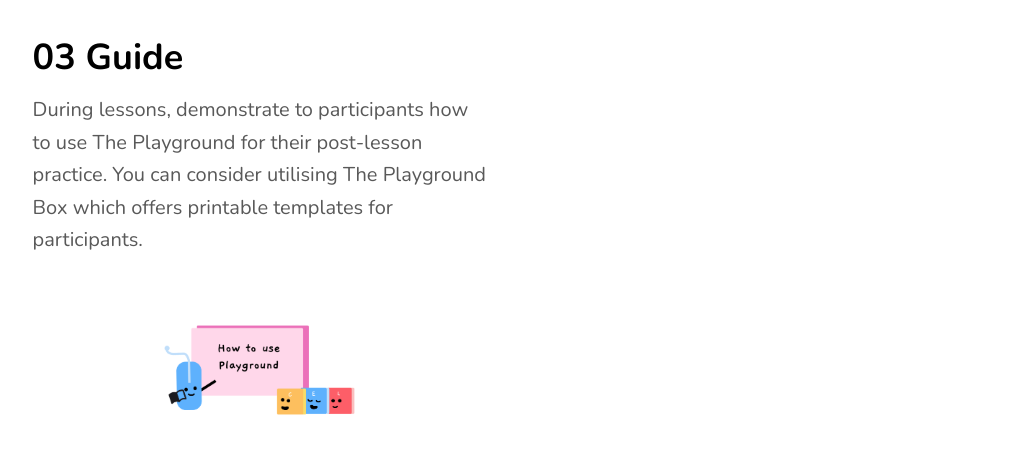
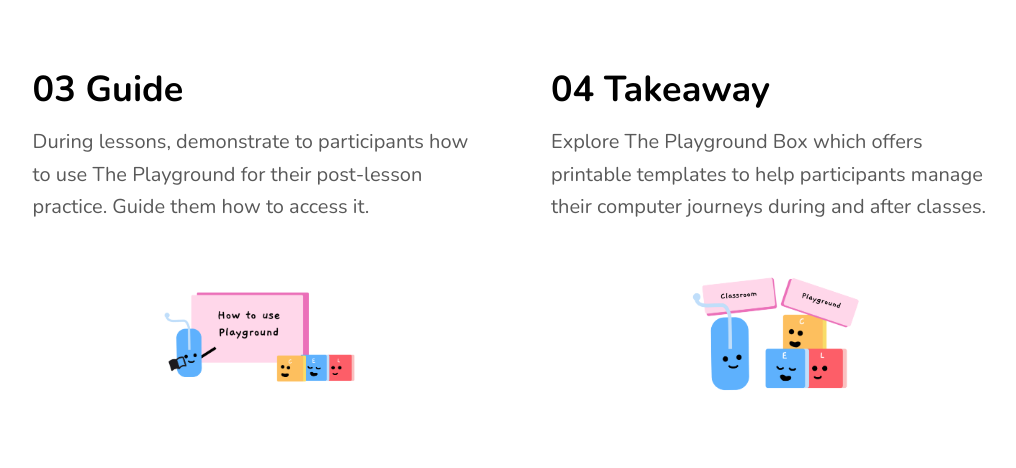
Before and after one commit to eugenetangkj/computereasylah, a Next.js app: page /Landing in a window 1280 px wide. Shown: the part 1423-1891 px from the top of the page, without its empty margins (121-1137 px from the left). Built offline with nearby package versions, Linux system fonts and the light colour scheme; a web font is replaced by a local one.

Commit message:
Complete landing page

```diff
--- a/pages/Landing.tsx
+++ b/pages/Landing.tsx
@@ -80,7 +80,7 @@ const Landing = () => {
             <button className="font-nunito bg-trust-blue-900 px-6 py-4 font-bold rounded-full text-lg text-white hover:bg-trust-blue-hover duration-300"
             onClick={() => window.location.href = '/resources'}
             >View Resources</button>
-            <div className="grid grid-cols-1 lg:grid-cols-2 lg:gap-x-16 place-items-center items-center text-center bg-white w-4/5" style={{ marginTop: '5%' }}>
+            <div className="grid grid-cols-1 lg:grid-cols-2 lg:gap-x-16 lg:gap-y-8 place-items-center items-center text-center bg-white w-4/5" style={{ marginTop: '5%' }}>
                 {/* Plan */}
                 <div className=" flex flex-col mb-12 space-y-8 self-start">
                   {/* Text content */}
@@ -92,7 +92,7 @@ const Landing = () => {
                   <img
                   src="/assets/home/workshop-1.png"
                   alt="Plan"
-                  className="self-center w-auto sm:w-1/2 lg:w-2/5 xl:w-1/2" />
+                  className="self-center w-auto sm:w-1/2 lg:w-3/5 xl:w-1/2" />
                 </div>
 
                 {/* Integrate */}
@@ -106,7 +106,7 @@ const Landing = () => {
                   <img
                   src="/assets/home/workshop-2.png"
                   alt="Plan"
-                  className="self-center w-auto sm:w-1/2 lg:w-2/5 xl:w-1/2" />
+                  className="self-center w-auto sm:w-1/2 lg:w-3/5 xl:w-1/2" />
                 </div>
 
                 {/* Guide */}
@@ -114,14 +114,32 @@ const Landing = () => {
                   {/* Text content */}
                   <div className="text-left space-y-4">
                       <Title text="03 Guide" />
-                      <Text content="During lessons, demonstrate to participants how to use The Playground for their post-lesson practice. You can consider utilising The Playground Box which offers printable templates for participants."/>
+                      <Text content="During lessons, demonstrate to participants how to use The Playground for their post-lesson practice. Guide them how to access it."/>
                   </div>
                   {/* Image content */}
                   <img
                   src="/assets/home/workshop-3.png"
-                  alt="Plan"
-                  className="self-center w-auto sm:w-1/2 lg:w-2/5 xl:w-1/2" />
+                  alt="Guide"
+                  className="self-center w-auto sm:w-1/2 lg:w-3/5 xl:w-1/2" />
                 </div>
+
+                {/* Takeaway */}
+                <div className=" flex flex-col mb-12 space-y-8 self-start">
+                  {/* Text content */}
+                  <div className="text-left space-y-4">
+                      <Title text="04 Takeaway" />
+                      <Text content="Explore The Playground Box which offers printable templates to help participants manage their computer journeys during and after classes."/>
+                  </div>
+                  {/* Image content */}
+                  <img
+                  src="/assets/home/workshop-4.png"
+                  alt="Takeaway"
+                  className="self-center w-auto sm:w-1/2 lg:w-3/5 xl:w-1/2" />
+                </div>
+
+
+
+
             </div>
             <h2 className='font-nunito text-2xl lg:text-3xl 2xl:text-4xl font-bold'>Watch us in action.</h2>
             {/* Video */}
```
Also changed, not shown: public/assets/home/workshop-4.png (added).
